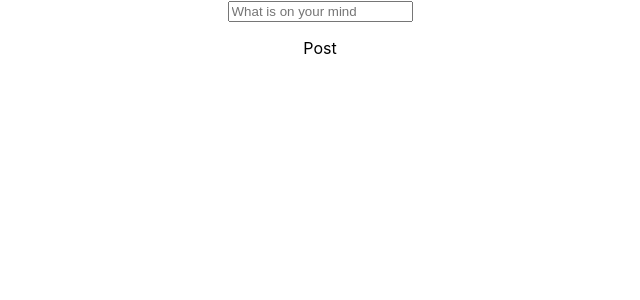
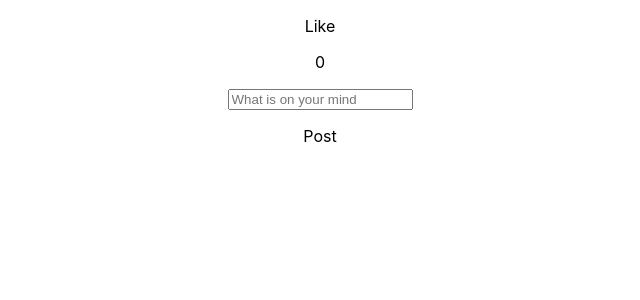
Before and after one commit to rhysw97/social-media, a React (Create React App) app: page / in a window 1280 px wide. Both pictures are taken after a click on the element "Post". Shown: the top 300 px of the page, without its empty margins (320-960 px from the left). Built offline with nearby package versions, Linux system fonts and the light colour scheme.

Commit message:
updated posts

```diff
--- a/src/components/create-post.js
+++ b/src/components/create-post.js
@@ -6,12 +6,10 @@ import Post from './post'
 export default function CreatePost() {
     const [posts, setPosts] = useState([]);
     function newPost(e) {
-        const post = document.getElementById('postBox').value;
+        const post = document.getElementById('postBox');
         if(post) {
-            let tempPosts = posts;
-            tempPosts.push(<Post content={post}/>)
-            setPosts(tempPosts);
-            console.log(posts)
+            setPosts([... posts, <Post content={post.value} key={posts.length}/>])
+            post.value = ''
         }
     }
     return(
--- a/src/components/post.js
+++ b/src/components/post.js
@@ -2,13 +2,13 @@ import {useState} from "react";
 
 export default function Post(props) {
 
-    const [likes, updateLikes] = useState(0)
+    const [likes, setLikes] = useState(0)
     return(
         <div>
             <p>{props.content}</p>
             <div>
                 <p onClick={() => {
-                    updateLikes(likes++)
+                    setLikes(likes++)
                 }}>Like</p>
                 <p>{likes}</p>
             </div>
```
Also changed, not shown: 1 other file (tests, documents, lock files or other folders).
